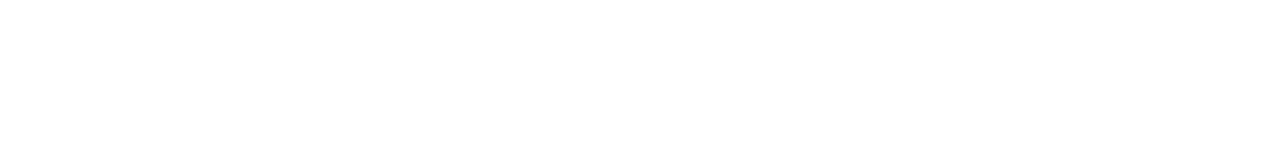
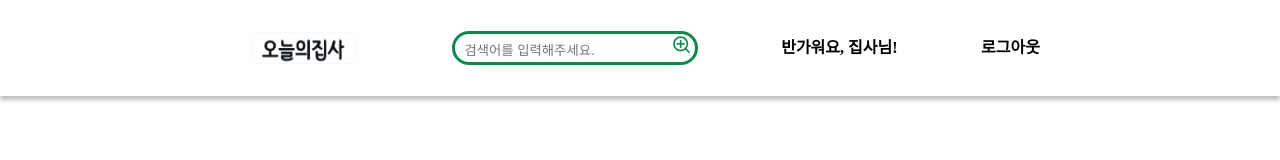
Before and after one commit to today-zipsa/TodayZipsa, a website: page src/pages/my.html in a window 1280 px wide. Drawn offline with nearby package versions, Linux system fonts and the light colour scheme.

Commit message:
feat: Design Layout Header Of MyPage

```diff
--- a/src/index.html
+++ b/src/index.html
@@ -5,10 +5,12 @@
 		<meta http-equiv="X-UA-Compatible" content="IE=edge" />
 		<meta name="viewport" content="width=device-width, initial-scale=1.0" />
 		<title>Document</title>
-		<script src="//unpkg.com/navigo"></script>
-		<script defer type="module" src="main.js"></script>
 	</head>
 	<body>
-		<div id="app"></div>
+		<header></header>
+		<div id="app">
+			<a href="./pages/my.html">마이페이지</a>
+		</div>
+		<footer></footer>
 	</body>
 </html>
--- a/src/pages/my.html
+++ b/src/pages/my.html
@@ -0,0 +1,27 @@
+<!DOCTYPE html>
+<html lang="en">
+	<head>
+		<meta charset="UTF-8" />
+		<meta http-equiv="X-UA-Compatible" content="IE=edge" />
+		<meta name="viewport" content="width=device-width, initial-scale=1.0" />
+		<link
+			rel="stylesheet"
+			href="https://cdn.jsdelivr.net/npm/reset-css@5.0.1/reset.min.css"
+		/>
+		<link rel="stylesheet" href="/styles/my.css" />
+		<title>오늘의집사</title>
+	</head>
+	<body>
+		<header>
+			<div class="header-wrapper">
+				<img src="../asset/main-logo.png" alt="main-logo" class="main-logo"></img>
+				<div class="search-btn-wrapper">
+					<input type="text" class="search-bar" placeholder="검색어를 입력해주세요." />
+					<img class="search-btn" src="../asset/search-btn.png" alt="search-btn">
+				</div>
+				<span class="welcome-word">반가워요, 집사님!</span>
+				<span class="logout">로그아웃</span>
+			</div>
+		</header>
+	</body>
+</html>
--- /dev/null
+++ b/src/styles/my.css
@@ -0,0 +1,60 @@
+:root {
+  --main-key-color: #0c8a4e;
+  --main-bg-color: #f9f9f9;
+}
+
+body {
+  margin: 0px;
+}
+body header {
+  display: flex;
+  justify-content: center;
+  width: 100%;
+  height: 6em;
+  box-shadow: 0px 4px 4px rgba(0, 0, 0, 0.25);
+  margin: 0;
+}
+body header .header-wrapper {
+  display: flex;
+  justify-content: space-between;
+  align-items: center;
+  height: inherit;
+  width: 50em;
+}
+body header .header-wrapper .main-logo {
+  display: block;
+  background-repeat: no-repeat;
+  width: 8em;
+  height: 2.4em;
+  transform: scale(0.8);
+  background-color: var(--main-key-color);
+}
+body header .header-wrapper .search-btn-wrapper {
+  border-radius: 1.8em;
+  border: 0.2em solid var(--main-key-color);
+  width: 15em;
+  height: 1.8em;
+}
+body header .header-wrapper .search-btn-wrapper .search-bar {
+  display: inline-block;
+  width: 15em;
+  height: inherit;
+  margin-left: 0.6em;
+  border: 0px solid transparent;
+  background-color: transparent;
+}
+body header .header-wrapper .search-btn-wrapper .search-bar:focus {
+  outline: none;
+}
+body header .header-wrapper .search-btn-wrapper .search-btn {
+  display: inline;
+  text-align: end;
+}
+body header .header-wrapper .welcome-word {
+  font-size: 1em;
+  font-weight: 600;
+}
+body header .header-wrapper .logout {
+  font-size: 1em;
+  font-weight: 600;
+}/*# sourceMappingURL=my.css.map */
```
